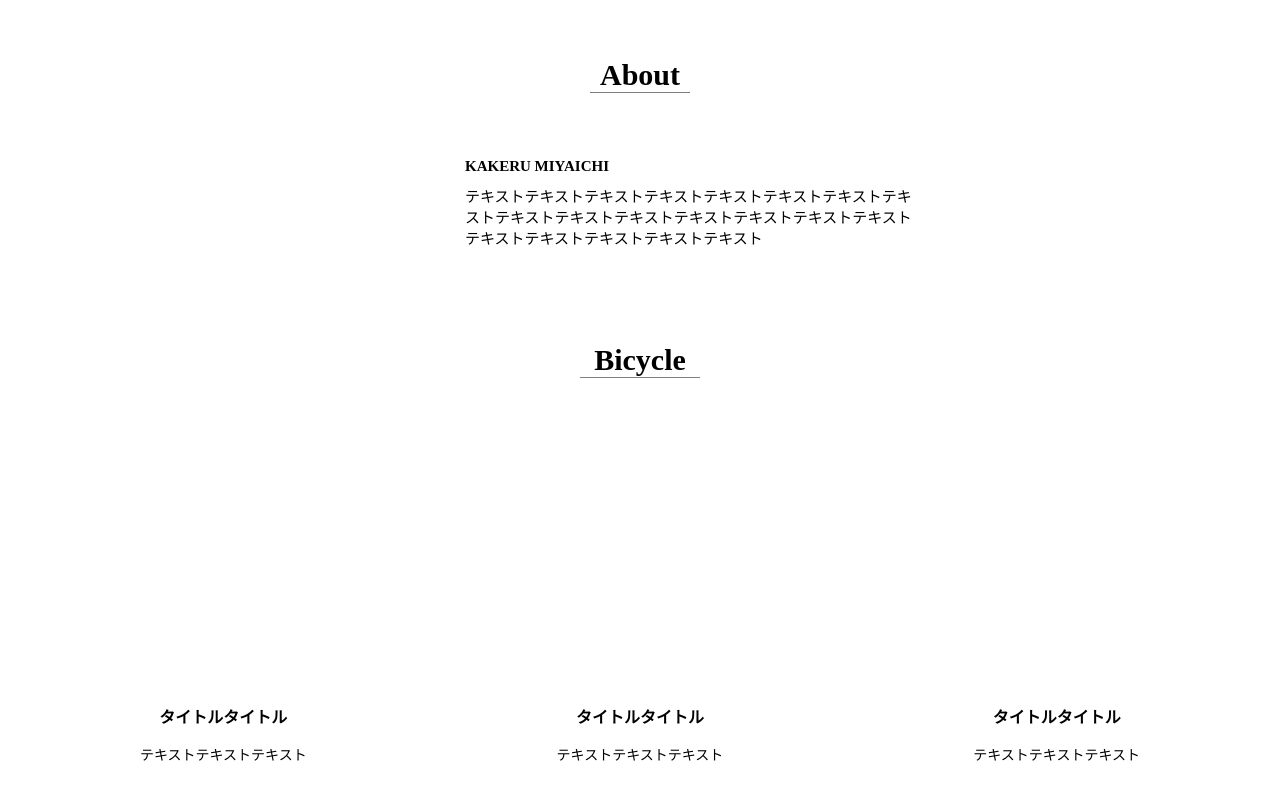
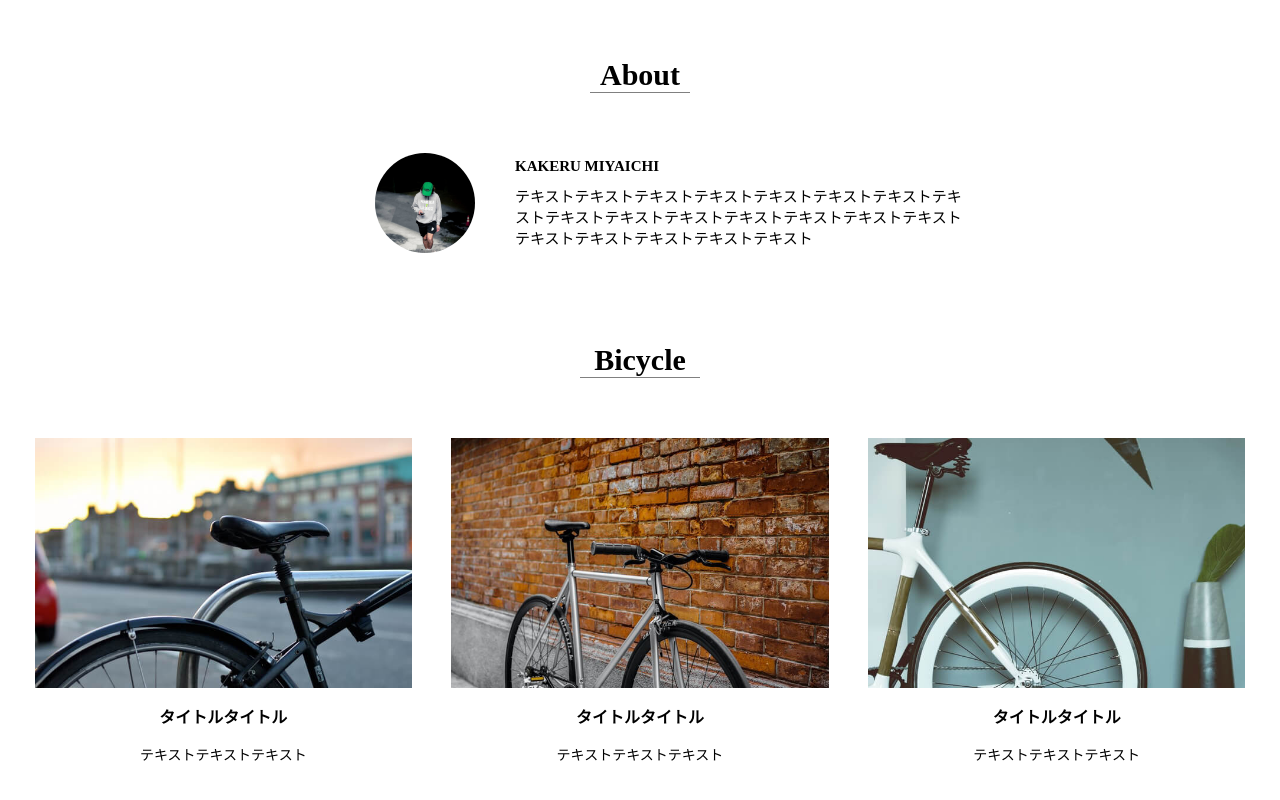
Before and after one commit to hamatai7109/profile, a plain HTML site: page index.html in a window 1280 px wide. Shown: the part 686-1486 px from the top of the page. Drawn offline with Linux system fonts and the light colour scheme.

Commit message:
Update index.html

```diff
--- a/index.html
+++ b/index.html
@@ -7,7 +7,7 @@
 <body>
     <header>
         <div class="header-left">
-            <img class="main-logo" src="img/logo.svg" alt="">
+            <img class="main-logo" src="https://raw.githubusercontent.com/hamatai7109/profile/8cabceebf974fcaad80c87c4c2cd0945644aa2eb/logo.svg" alt="">
         </div>
         <div class="header-right">
             <nav>
@@ -18,14 +18,14 @@
     </header>
     <main>
         <section class="main-visual">
-            <img class="main-img" src="img/mainvisual.jpg" alt="">
+            <img class="main-img" src="https://github.com/hamatai7109/profile/blob/main/mainvisual.jpg?raw=true" alt="">
         </section>
         <section class="about">
 
             <div class="profile-container">
                 <h2 id="about" class="section-title-about">About</h2>
                 <div class="profile-info">
-                    <img class="profile-img" src="img/about.jpg" alt="">
+                    <img class="profile-img" src="https://github.com/hamatai7109/profile/blob/main/about.jpg?raw=true" alt="">
                     <div class="profile-sentence">
                         <p class="profile-name">KAKERU MIYAICHI</p>
                         <p class="profile-text">テキストテキストテキストテキストテキストテキストテキストテキストテキストテキストテキストテキストテキストテキストテキストテキストテキストテキストテキストテキスト</p>
@@ -40,17 +40,17 @@
                 <h2 id="bicycle" class="section-title-bicycle">Bicycle</h2>
                 <div class="bicycle-infos">
                     <div class="bicycle-info">
-                        <img class="bicycle-img" src="img/bicycle1.jpg" alt="">
+                        <img class="bicycle-img" src="https://github.com/hamatai7109/profile/blob/main/bicycle1.jpg?raw=true" alt="">
                         <p class="bicycle-title">タイトルタイトル</p>
                         <p class="bicycle-text">テキストテキストテキスト</p>
                     </div>
                     <div class="bicycle-info">
-                        <img class="bicycle-img" src="img/bicycle2.jpg" alt="">
+                        <img class="bicycle-img" src="https://github.com/hamatai7109/profile/blob/main/bicycle2.jpg?raw=true" alt="">
                         <p class="bicycle-title">タイトルタイトル</p>
                         <p class="bicycle-text">テキストテキストテキスト</p>
                     </div>
                     <div class="bicycle-info">
-                        <img class="bicycle-img" src="img/bicycle3.jpg" alt="">
+                        <img class="bicycle-img" src="https://github.com/hamatai7109/profile/blob/main/bicycle3.jpg?raw=true" alt="">
                         <p class="bicycle-title">タイトルタイトル</p>
                         <p class="bicycle-text">テキストテキストテキスト</p>
                     </div>
```
